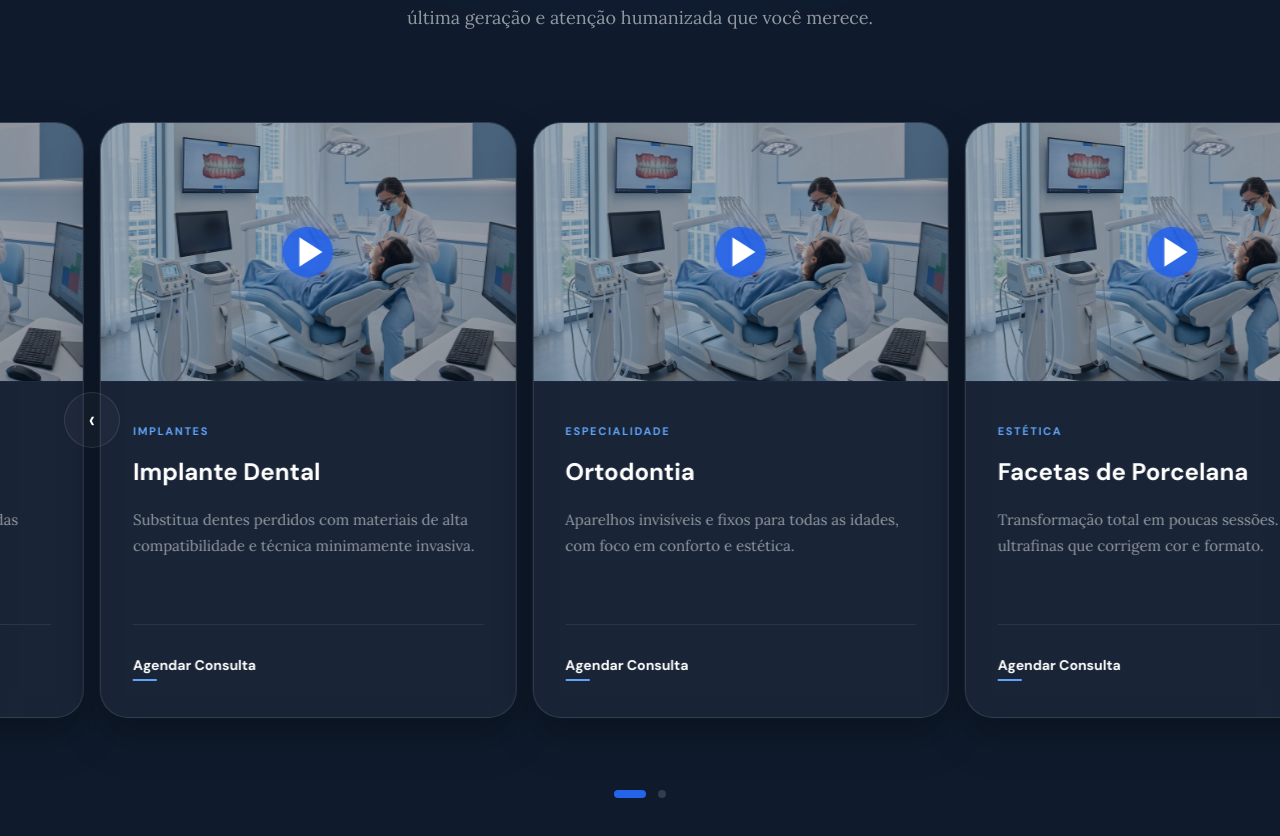
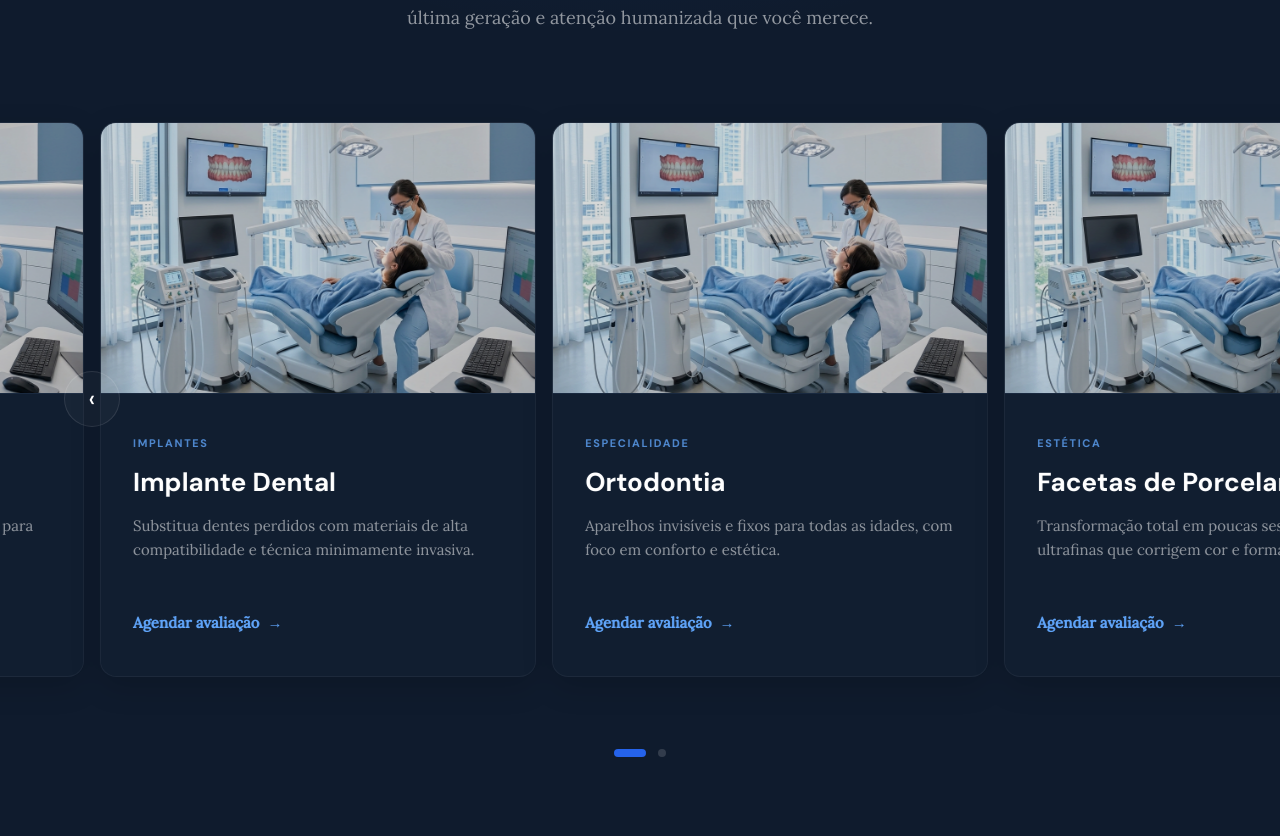
Before and after one commit to ironiaproject-a11y/dental, a Next.js app: page / in a window 1280 px wide. Shown: the part 2305-3141 px from the top of the page. Built offline with nearby package versions, Linux system fonts and the light colour scheme.

Commit message:
Refactor services section cards UI

```diff
--- a/src/app/components/Services.js
+++ b/src/app/components/Services.js
@@ -215,7 +215,7 @@ export default function Services() {
                         <h3 className={styles.cardTitle}>{service.title}</h3>
                         <p className={styles.cardDesc}>{service.desc}</p>
                         <div className={styles.cardFooter}>
-                          <button className={styles.cardBtn}>Agendar Consulta</button>
+                          <button className={styles.cardBtn}>Agendar avaliação <span className={styles.arrowIcon}>→</span></button>
                         </div>
                     </div>
                   </div>
--- a/src/app/components/Services.module.css
+++ b/src/app/components/Services.module.css
@@ -91,23 +91,20 @@
 }
 
 .cardInner {
-  background: rgba(30, 41, 59, 0.7); /* Lighter, more solid blue-grey */
-  backdrop-filter: blur(10px);
-  border: 1px solid rgba(255, 255, 255, 0.12);
-  border-radius: 28px;
+  background: #111e30; /* Solid dark blue */
+  border: 1px solid rgba(255, 255, 255, 0.05);
+  border-radius: 16px; /* Smooth rounded corners */
   overflow: hidden;
   display: flex;
   flex-direction: column;
   height: 100%;
-  transition: all 0.5s cubic-bezier(0.16, 1, 0.3, 1);
-  box-shadow: 0 20px 40px rgba(0, 0, 0, 0.3);
+  transition: all 0.3s ease; /* Transições suaves 200-300ms */
+  box-shadow: 0 10px 30px rgba(0, 0, 0, 0.15); /* Sombra leve e difusa */
 }
 
 .serviceCard:hover .cardInner {
-  background: rgba(30, 41, 59, 1); /* Fully solid on hover */
-  border-color: rgba(37, 99, 235, 0.5);
-  transform: translateY(-12px);
-  box-shadow: 0 40px 80px rgba(0, 0, 0, 0.6), 0 0 40px rgba(37, 99, 235, 0.15);
+  transform: translateY(-8px); /* leve elevação do card */
+  box-shadow: 0 20px 40px rgba(0, 0, 0, 0.25), 0 0 20px rgba(37, 99, 235, 0.1);
 }
 
 /* 1. Top Media */
@@ -124,13 +121,11 @@
   width: 100%;
   height: 100%;
   object-fit: cover;
-  opacity: 0.8;
-  transition: transform 1s ease;
+  transition: transform 0.3s ease;
 }
 
 .serviceCard:hover .thumbnail {
-  transform: scale(1.08);
-  opacity: 1;
+  transform: scale(1.05); /* leve zoom no vídeo */
 }
 
 .playOverlay {
@@ -139,27 +134,29 @@
   display: flex;
   align-items: center;
   justify-content: center;
-  background: rgba(15, 27, 45, 0.2);
-  transition: all 0.4s ease;
+  background: rgba(0, 0, 0, 0.15); /* Overlay escuro muito sutil (máx 20%) */
+  transition: all 0.3s ease;
 }
 
 .playCircle {
   width: 3.5rem;
   height: 3.5rem;
-  background: rgba(37, 99, 235, 0.9);
+  background: rgba(255, 255, 255, 0.15);
+  backdrop-filter: blur(4px);
+  border: 1px solid rgba(255, 255, 255, 0.3);
   border-radius: 50%;
   display: flex;
   align-items: center;
   justify-content: center;
   color: #FFFFFF;
-  box-shadow: 0 0 20px rgba(37, 99, 235, 0.4);
+  opacity: 0;
   transform: scale(0.9);
-  transition: transform 0.3s ease;
+  transition: all 0.3s ease;
 }
 
 .serviceCard:hover .playCircle {
+  opacity: 1;
   transform: scale(1);
-  background: #2563EB;
 }
 
 /* 2. Bottom Content */
@@ -177,32 +174,32 @@
   font-weight: 700;
   text-transform: uppercase;
   color: #60A5FA;
-  letter-spacing: 0.15em;
-  margin-bottom: 1rem;
+  opacity: 0.8; /* discrete */
+  letter-spacing: 0.1rem;
+  margin-bottom: 0.75rem;
   display: block;
 }
 
 .cardTitle {
   font-family: var(--font-display);
-  font-size: 1.5rem;
+  font-size: 1.625rem; /* dominante */
   font-weight: 700;
   color: #FFFFFF;
   line-height: 1.25;
-  margin-bottom: 1.25rem;
+  margin-bottom: 1rem;
 }
 
 .cardDesc {
   font-family: var(--font-body);
   font-size: 0.9375rem;
-  color: rgba(255, 255, 255, 0.55);
-  line-height: 1.7;
-  margin-bottom: 2.5rem;
+  color: rgba(255, 255, 255, 0.55); /* menor contraste */
+  line-height: 1.6;
+  margin-bottom: 2rem; /* espaço generoso */
   flex-grow: 1;
 }
 
-.cardFooter {
-  border-top: 1px solid rgba(255, 255, 255, 0.08);
-  padding-top: 1.75rem;
+.cardFooter { /* separated from text slightly above it in the space but no border needed for a cleaner look */
+  padding-top: 1rem;
   display: flex;
   justify-content: flex-start;
 }
@@ -210,35 +207,30 @@
 .cardBtn {
   background: transparent;
   border: none;
-  font-family: var(--font-display);
-  font-size: 0.875rem;
-  font-weight: 700;
-  color: #FFFFFF;
+  font-family: var(--font-body); /* More like a regular link, elegant */
+  font-size: 0.9375rem;
+  font-weight: 600;
+  color: #60A5FA; /* Brand color to indicate action */
   cursor: pointer;
   padding: 0;
   transition: all 0.3s ease;
   position: relative;
   display: inline-flex;
   align-items: center;
+  gap: 0.5rem;
 }
 
-.cardBtn::after {
-  content: '';
-  position: absolute;
-  bottom: -4px;
-  left: 0;
-  width: 1.5rem;
-  height: 2px;
-  background: #60A5FA;
-  transition: width 0.3s ease;
+.arrowIcon {
+  display: inline-block;
+  transition: transform 0.3s ease;
+}
+
+.serviceCard:hover .arrowIcon {
+  transform: translateX(4px);
 }
 
 .serviceCard:hover .cardBtn {
-  color: #60A5FA;
-}
-
-.serviceCard:hover .cardBtn::after {
-  width: 100%;
+  color: #93C5FD;
 }
 
 /* ────────────────────────────────────────
```
